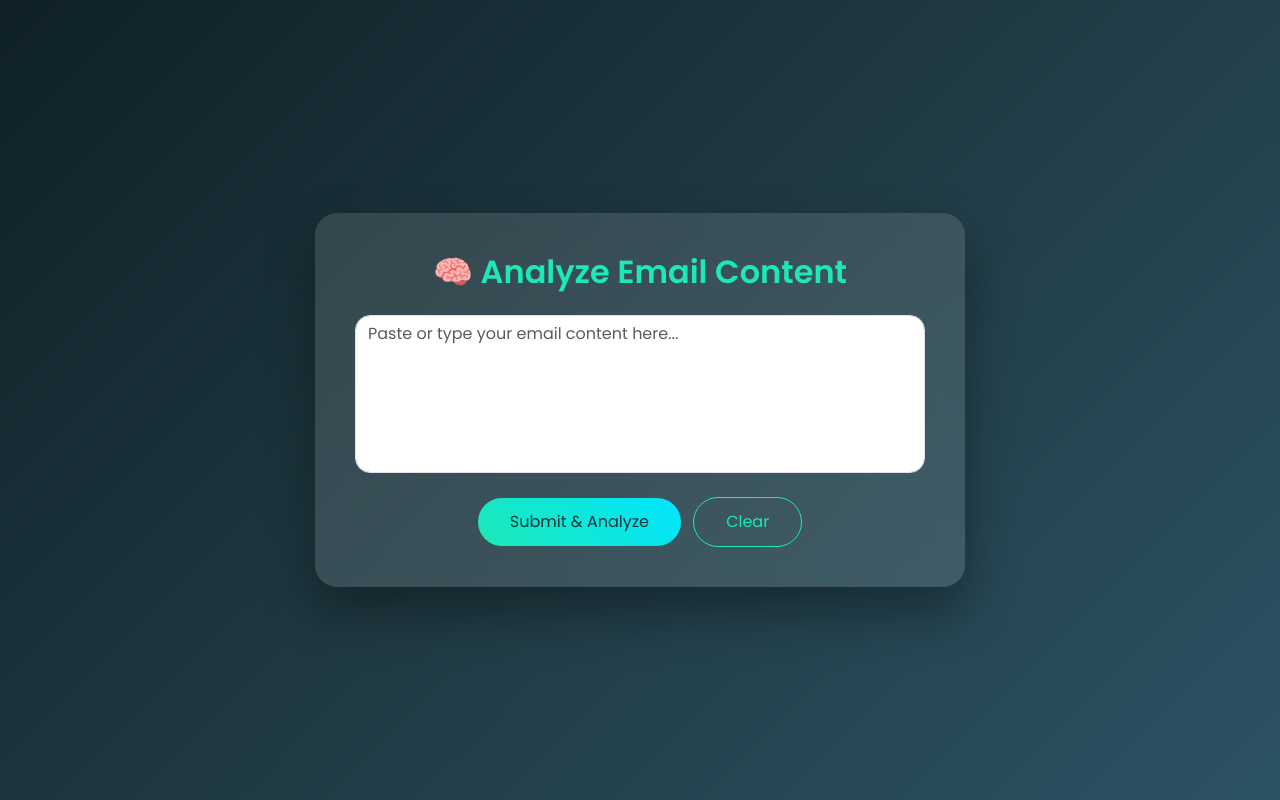
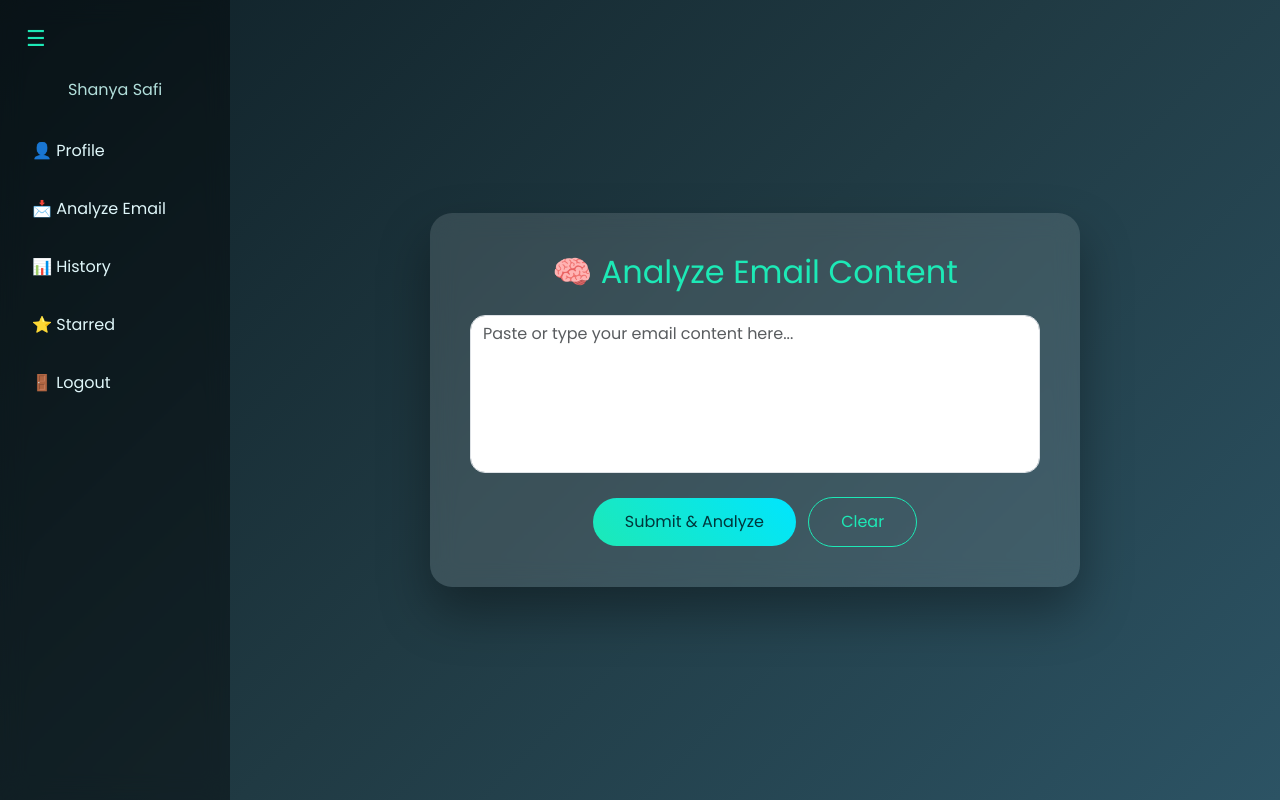
Before and after one commit to shanya-safi/Email_Spam_Detection, a Flask app: page /Predict in a window 1280 px wide. Run offline with Flask 3, Linux system fonts and the light colour scheme; a user stored in the database is signed in; parts of the project's set-up code (start-up, migrations or seed data) failed here and were passed over.

Commit message:
Refactor sidebar and main content layout

```diff
--- a/templates/Predict.html
+++ b/templates/Predict.html
@@ -21,12 +21,82 @@
         body{
             min-height: 100vh;
             background: linear-gradient(135deg, #0f2027, #203a43, #2c5364);
+            color: #e0f7fa;
+            margin: 0;
+        }
+
+        /* SIDEBAR */
+        .sidebar{
+            position: fixed;
+            left: 0;
+            top: 0;
+            width: 230px;
+            height: 100%;
+            background: rgba(0,0,0,0.4);
+            backdrop-filter: blur(12px);
+            padding: 30px 20px;
+            display: flex;
+            flex-direction: column;
+        }
+
+        .user-info-sidebar{
+            color: #b2dfdb;
+            text-align: center;
+            margin-bottom: 25px;
+        }
+
+        .sidebar a{
+            color: #e0f7fa;
+            text-decoration: none;
+            padding: 12px;
+            margin-bottom: 10px;
+            border-radius: 10px;
+        }
+
+        .sidebar a:hover{
+            background: rgba(29,233,182,0.2);
+        }
+
+        /* COLLAPSE */
+        .sidebar.collapsed{
+            width: 70px;
+        }
+
+        .sidebar.collapsed a{
+            font-size: 0;
+        }
+
+        .sidebar.collapsed .user-info-sidebar{
+            font-size: 0;
+        }
+
+        /* MAIN */
+        .main-content{
+            margin-left: 230px;
+            min-height: 100vh;
             display: flex;
             align-items: center;
             justify-content: center;
-            color: #e0f7fa;
         }
 
+        .main-content.expanded{
+            margin-left: 70px;
+        }
+
+        /* TOGGLE BUTTON */
+        .toggle-btn{
+            position: fixed;
+            top: 20px;
+            left: 20px;
+            background:none;
+            border:none;
+            font-size:22px;
+            color:#1de9b6;
+            cursor:pointer;
+            z-index: 1000;
+        }
+
+        /* CARD */
         .glass-card{
             background: rgba(255,255,255,0.12);
             backdrop-filter: blur(12px);
@@ -35,10 +105,6 @@
             max-width: 650px;
             width: 100%;
             box-shadow: 0 25px 50px rgba(0,0,0,0.35);
-        }
-
-        h2{
-            font-weight: 600;
         }
 
         textarea{
@@ -59,14 +125,7 @@
             border: none;
             padding: 12px 32px;
             border-radius: 30px;
-            font-weight: 500;
             color: #00363a;
-            transition: 0.4s;
-        }
-
-        .btn-submit:hover{
-            transform: scale(1.1);
-            box-shadow: 0 12px 30px rgba(0,229,255,0.6);
         }
 
         .btn-clear{
@@ -75,17 +134,36 @@
             padding: 12px 32px;
             border-radius: 30px;
             color: #1de9b6;
-            transition: 0.4s;
         }
 
-        .btn-clear:hover{
-            background: #1de9b6;
-            color: #00363a;
-        }
     </style>
 </head>
 
 <body>
+
+<!-- SIDEBAR -->
+<div class="sidebar" id="sidebar"><br><br>
+
+    <div class="user-info-sidebar">
+        {% if username %}
+        {{ username }}
+        {% else %}
+        User
+        {% endif %}
+    </div>
+
+    <a href="/profile">👤 Profile</a>
+    <a href="/Predict">📩 Analyze Email</a>
+    <a href="/history">📊 History</a>
+    <a href="/starred">⭐ Starred</a>
+    <a href="/logout">🚪 Logout</a>
+</div>
+
+<!-- TOGGLE -->
+<button class="toggle-btn" onclick="toggleSidebar()">☰</button>
+
+<!-- MAIN -->
+<div class="main-content" id="main">
 
     <div class="glass-card animate__animated animate__fadeInUp">
 
@@ -93,7 +171,6 @@
             🧠 <span style="color:#1de9b6;">Analyze Email Content</span>
         </h2>
 
-    <!-- FLASK FORM -->
         <form method="POST" action="/Predict">
 
             <textarea
@@ -117,5 +194,14 @@
 
     </div>
 
+</div>
+
+<script>
+function toggleSidebar(){
+    document.getElementById("sidebar").classList.toggle("collapsed");
+    document.getElementById("main").classList.toggle("expanded");
+}
+</script>
+
 </body>
 </html>
```
Lines whose indentation alone changed are shown as unchanged.
